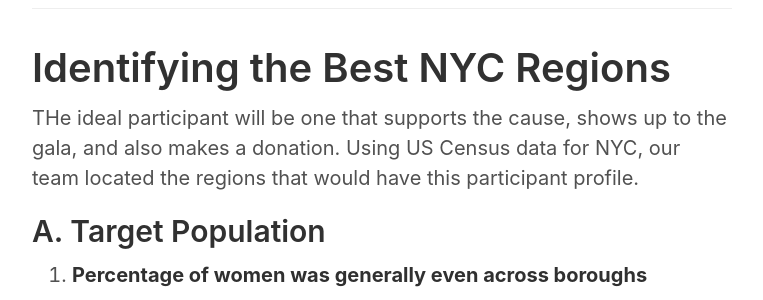
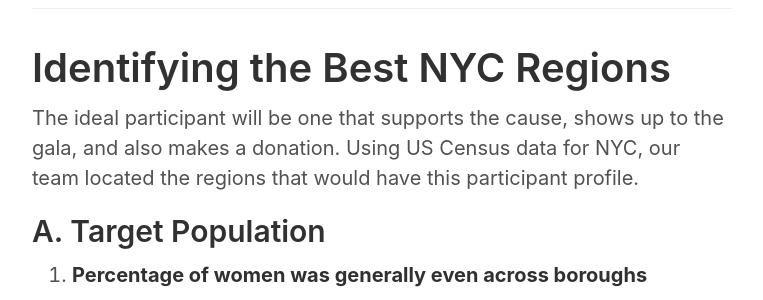
Before and after one commit to eunchanity/eunchanity.github.io, a Jekyll site: the page built from _posts/2020-07-06-Project-1-MTA.md, in a window 1280 px wide and 900 px high, scrolled down 1816 px. Shown: the part 154-454 px from the top of the window, without its empty margins (258-1021 px from the left). Built offline with Jekyll 4.4.1, drawn with Linux system fonts in a browser that asks for light colours; some of the changed lines change nothing that is shown.

Commit message:
minor edits

```diff
--- a/_posts/2020-07-06-Project-1-MTA.md
+++ b/_posts/2020-07-06-Project-1-MTA.md
@@ -29,7 +29,7 @@ placement of the street teams.
   - [Goal](#goal)
   - [Questions to Answer](#questions-to-answer)
 - [Data](#data)
-- [Identifying the Best NYC Regions](#identifying-the-best-ny-regions)
+- [Identifying the Best NYC Regions](#identifying)
   - [Target Population](#target)
   - [Optimal Locations and Time](#optimal)
   	- [Manhattan](#manhattan)
@@ -60,9 +60,9 @@ placement of the street teams.
 
 -----
 
-# Identifying the Best NYC Regions
+# Identifying the Best NYC Regions <a name="identifying"></a>
 
-THe ideal participant will be one that supports the cause, shows up to the gala, and also makes a donation. Using US Census data for NYC, our team located the regions that would have this participant profile.
+The ideal participant will be one that supports the cause, shows up to the gala, and also makes a donation. Using US Census data for NYC, our team located the regions that would have this participant profile.
 
 ## A. Target Population <a name="target"></a>
 
```
